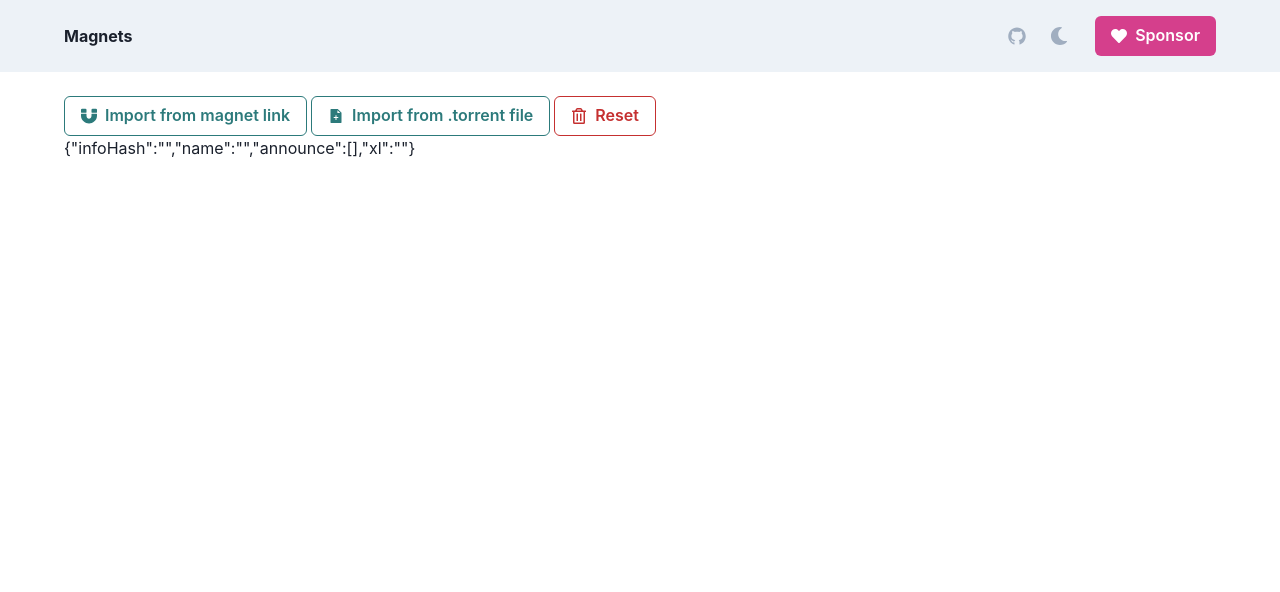
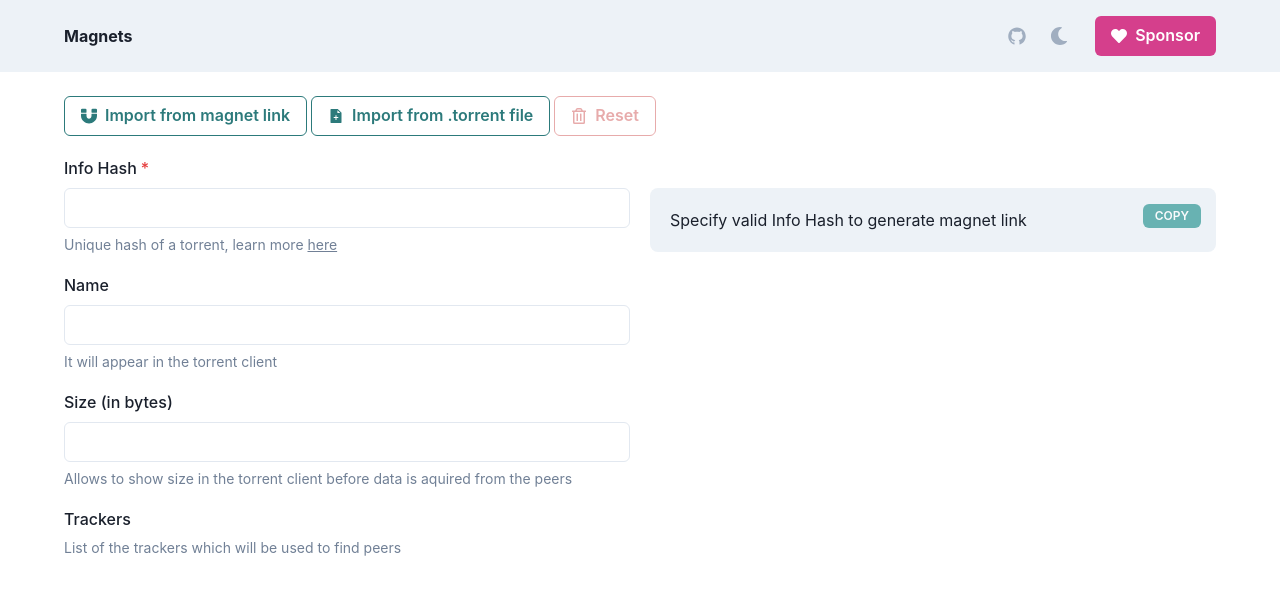
Before and after one commit to 4ndv/magnets, a Next.js app: page / in a window 1280 px wide. Shown: the top 592 px of the page. Built offline with nearby package versions, Linux system fonts and the light colour scheme.

Commit message:
feat: form and export

```diff
--- a/components/editor/Editor.js
+++ /dev/null
@@ -1,35 +0,0 @@
-import { Button, Stack } from '@chakra-ui/react';
-import { FaRegTrashAlt } from 'react-icons/fa';
-import create from 'zustand';
-import ImportMagnetModal from './ImportMagnetModal';
-import ImportTorrentFileModal from './ImportTorrentFileModal';
-
-const initialState = {
-  infoHash: '',
-  name: '',
-  announce: [],
-  xl: '',
-};
-
-const useStore = create((set) => ({
-  ...initialState,
-  clear: () => set(initialState),
-  replace: (value) => set({ ...initialState, ...value }),
-}));
-
-export default function Editor() {
-  const replace = useStore((state) => state.replace);
-
-  return (
-    <form>
-      <Stack direction="row" spacing={1}>
-        <ImportMagnetModal replaceEditorState={replace} />
-        <ImportTorrentFileModal replaceEditorState={replace} />
-        <Button leftIcon={<FaRegTrashAlt />} colorScheme="red" variant="outline" onClick={useStore((state) => state.clear)}>
-          Reset
-        </Button>
-      </Stack>
-      {JSON.stringify(useStore((state) => state))}
-    </form>
-  );
-}
--- /dev/null
+++ b/components/editor/Export.js
@@ -0,0 +1,11 @@
+import { toMagnet, isValidInfoHash } from '@/lib/parser';
+import CodeBlock from '@/components/codeblock';
+
+export default function Export({ torrentObject }) {
+  const { infoHash } = torrentObject;
+  const code = isValidInfoHash(infoHash) ? toMagnet(torrentObject) : 'Specify valid Info Hash to generate magnet link';
+
+  return (
+    <CodeBlock code={code} />
+  );
+}
--- a/components/editor/index.js
+++ b/components/editor/index.js
@@ -1 +1,118 @@
-export { default } from './Editor';
+import {
+  Button, SimpleGrid, Stack, Box, FormControl, FormLabel, FormHelperText, Input,
+  Link,
+} from '@chakra-ui/react';
+import { FaRegTrashAlt } from 'react-icons/fa';
+import create from 'zustand';
+import ImportMagnetModal from './ImportMagnetModal';
+import ImportTorrentFileModal from './ImportTorrentFileModal';
+import AutosizeTextarea from '@/components/autosize-textarea';
+import Export from './Export';
+
+const initialState = {
+  infoHash: '',
+  name: '',
+  announce: [],
+  xl: '',
+  edited: false,
+};
+
+const useStore = create((set) => ({
+  ...initialState,
+  clear: () => set(initialState),
+  replace: (value) => set({ ...initialState, ...value, edited: true }),
+  changeField: (e) => {
+    const { name, value } = e.target;
+    set({ [name]: value, edited: true });
+  },
+  changeName: (e) => {
+    const { value } = e.target;
+    set({ name: value.replace(/(\r\n|\n|\r)/gm, '').replace(/\s{2,}/g, ' '), edited: true });
+  },
+  removeAnnounce: (index) => {
+    const { announce } = set();
+    announce.splice(index, 1);
+    set({ announce, edited: true });
+  },
+  addAnnounce: (link) => {
+    const { announce } = set();
+    announce.push(link);
+    set({ announce, edited: true });
+  },
+}));
+
+export default function Editor() {
+  const replace = useStore((state) => state.replace);
+  const changeField = useStore((state) => state.changeField);
+  const edited = useStore((state) => state.edited);
+  const infoHash = useStore((state) => state.infoHash);
+  const name = useStore((state) => state.name);
+  const changeName = useStore((state) => state.changeName);
+  const announce = useStore((state) => state.announce);
+  const xl = useStore((state) => state.xl);
+  const torrentObject = {
+    infoHash, name, announce, xl,
+  };
+
+  return (
+    <>
+      <Stack direction={{ sm: 'column', md: 'row' }} spacing={1}>
+        <ImportMagnetModal replaceEditorState={replace} />
+        <ImportTorrentFileModal replaceEditorState={replace} />
+        <Button
+          leftIcon={<FaRegTrashAlt />}
+          colorScheme="red"
+          variant="outline"
+          onClick={useStore((state) => state.clear)}
+          disabled={!edited}
+        >
+          Reset
+        </Button>
+      </Stack>
+      <SimpleGrid columns={{ sm: 1, md: 2 }} mt={5} spacing={5}>
+        <Box>
+          <FormControl id="infoHash" isRequired>
+            <FormLabel>
+              Info Hash
+            </FormLabel>
+            <Input name="infoHash" value={infoHash} maxLength={40} onChange={changeField} />
+            <FormHelperText>
+              Unique hash of a torrent, learn more
+              {' '}
+              <Link isExternal textDecoration="underline" href="https://stackoverflow.com/a/28601408/5257518">here</Link>
+            </FormHelperText>
+          </FormControl>
+          <FormControl id="name" mt={5}>
+            <FormLabel>
+              Name
+            </FormLabel>
+            <AutosizeTextarea name="name" value={name} onChange={changeName} />
+            <FormHelperText>
+              It will appear in the torrent client
+            </FormHelperText>
+          </FormControl>
+          <FormControl id="xl" mt={5}>
+            <FormLabel>
+              Size (in bytes)
+            </FormLabel>
+            <Input name="xl" value={xl} onChange={changeField} />
+            <FormHelperText>
+              Allows to show size in the torrent client before data is aquired from the peers
+            </FormHelperText>
+          </FormControl>
+          <FormControl id="xl" mt={5}>
+            <FormLabel>
+              Trackers
+            </FormLabel>
+            <FormHelperText>
+              List of the trackers which will be used to find peers
+            </FormHelperText>
+          </FormControl>
+        </Box>
+        <Box>
+          <Export torrentObject={torrentObject} />
+        </Box>
+      </SimpleGrid>
+    </>
+  );
+}
--- a/lib/parser.js
+++ b/lib/parser.js
@@ -24,6 +24,14 @@ export function parse(magnet) {
   return pick(parsed, allowedFields);
 }
 
+export function toMagnet(obj) {
+  const newObj = { ...obj };
+
+  if (+newObj.xl === 0) { delete newObj.xl; }
+
+  return parseTorrent.toMagnetURI(newObj);
+}
+
 export function isValidInfoHash(str) {
   return /^[0-9a-fA-F]{40}$/i.test(str);
 }
```
